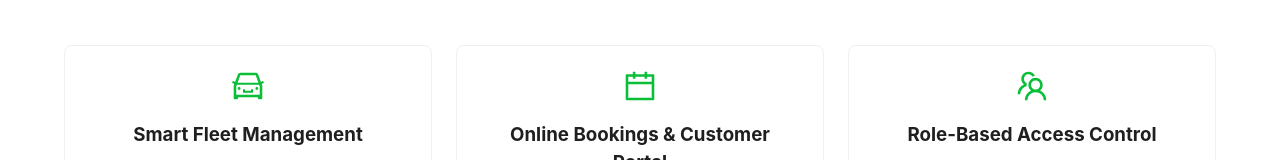
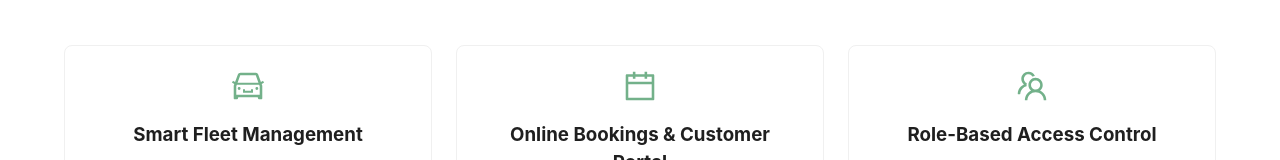
Before and after one commit to ekalkutin/fleetstorm-ui, a React app: page / in a window 1280 px wide. Shown: the part 705-865 px from the top of the page. Built offline with nearby package versions, Linux system fonts and the light colour scheme.

Commit message:
feat(): Update colors

```diff
--- a/src/features/landing/components/feature-card/feature-card.tsx
+++ b/src/features/landing/components/feature-card/feature-card.tsx
@@ -1,4 +1,4 @@
-import { Card } from 'antd';
+import { Card, theme } from 'antd';
 import React, { JSX, PropsWithChildren } from 'react';
 
 type Props = {
@@ -7,10 +7,18 @@ type Props = {
   readonly icon: JSX.Element;
 } & PropsWithChildren;
 export const FeatureCard: React.FC<Props> = props => {
+  const { token } = theme.useToken();
+
   return (
     <React.Fragment>
       <Card hoverable style={{ textAlign: 'center', minHeight: '250px' }}>
-        <div style={{ marginBottom: '16px', color: '#0bbe38ff', fontSize: 32 }}>
+        <div
+          style={{
+            marginBottom: '16px',
+            color: token.colorPrimary,
+            fontSize: 32,
+          }}
+        >
           {props.icon}
         </div>
         <h3>{props.title}</h3>
```
